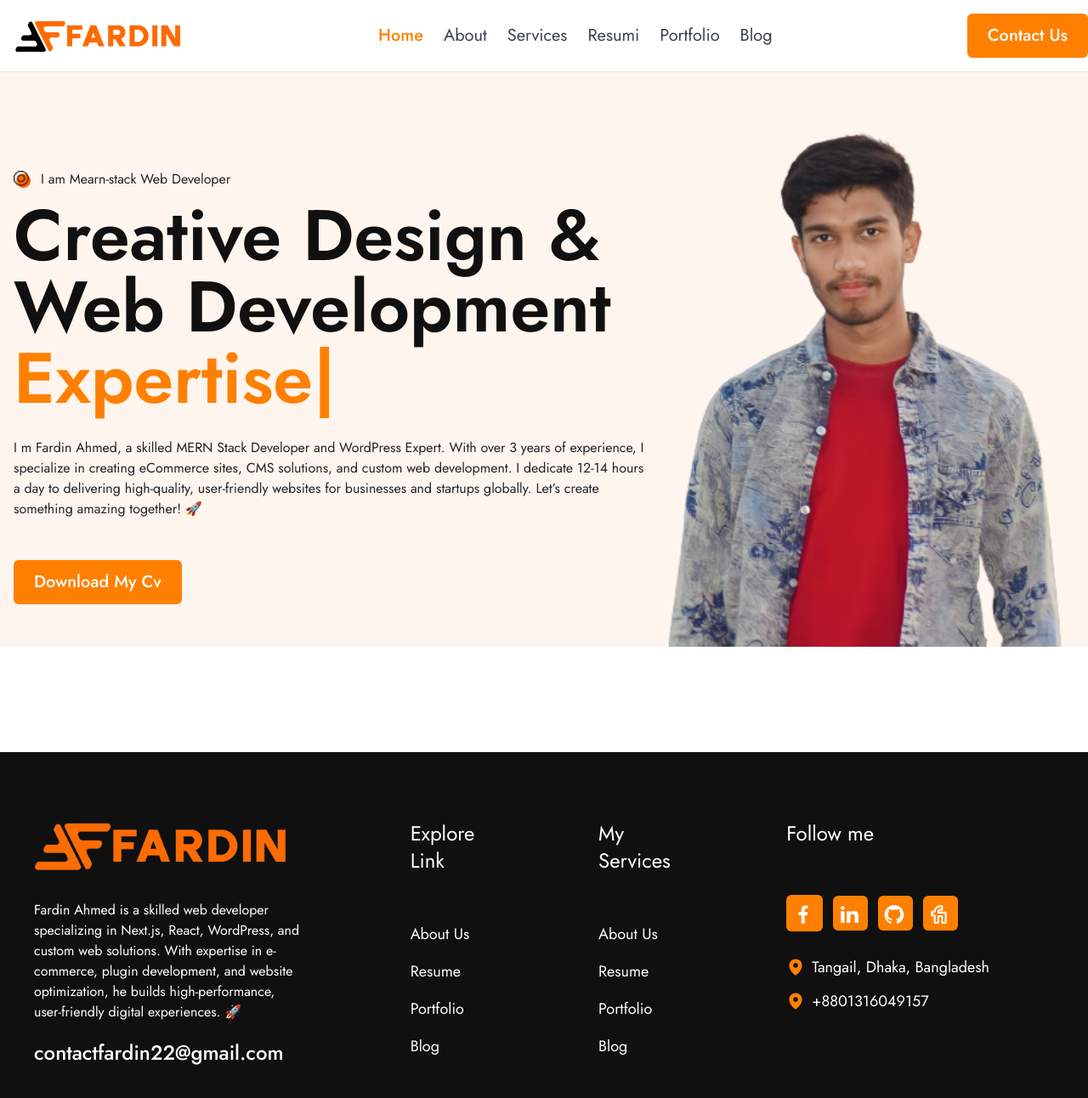
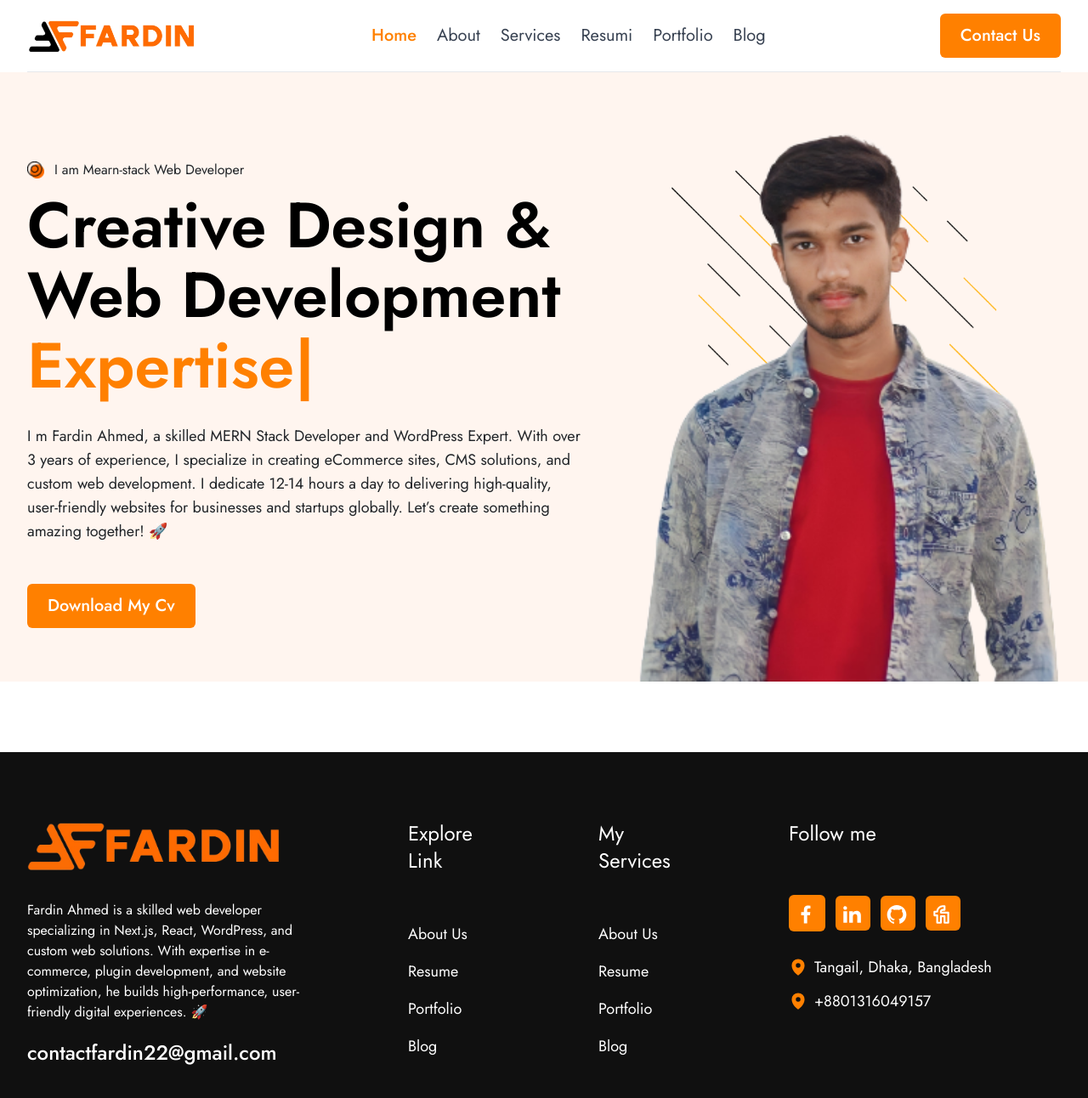
Before and after one commit to devfardin/Next-Level-Portfolio-Client, a Next.js app in the folder Client/: page / in a window 1280 px wide. Shown: the top 1292 px of the page at 85% size. Built offline with nearby package versions, Linux system fonts and the light colour scheme.

Commit message:
fix container and hero sectin home page

```diff
--- a/Client/src/app/(mainLayout)/(home)/Hero.tsx
+++ b/Client/src/app/(mainLayout)/(home)/Hero.tsx
@@ -1,22 +1,23 @@
 "use client"
 import orangeDot from '../../../../public/images/orangeDot.png'
+import homeNannerShape from '../../../../public/images/homeNannerShape.png'
 import Image from 'next/image'
 import fardinAhmed from '../../../../public/images/fardin-ahmed.png'
 import { TypeAnimation } from 'react-type-animation'
 import ResumiDownload from './ResumiDownload'
+import Container from '@/components/shared/Container'
 const HomePageHero = () => {
     return (
         <div className='bg-background'>
-            <div className='container mx-auto px-4'>
-                <div className='grid grid-cols-1 md:grid-cols-5 items-center justify-between pt-16 gap-4'>
-                    <div className='col-span-3'>
+            <Container>
+                <div className='flex flex-col-reverse lg:flex-row items-end lg:items-center justify-between pt-10 md:pt-16 gap-16'>
+                    <div className='flex-1 pb-0 sm:pb-6'>
                         <div className='flex gap-3 items-center'>
                             <Image alt="Who's me" src={orangeDot} width={20} height={50} />
                             <span className=' text-base font-normal text-black_secondary'>I am Mearn-stack Web Developer</span>
                         </div>
                         <div className='flex flex-col gap-4 mt-3'>
-                            <h1 className='md:text-5xl xl:text-[84px] font-semibold text-black
-                            leading-[1.1em]'>Creative Design  & Web Development  <TypeAnimation
+                            <h1 className='text-4xl sm:text-5xl md:text-4xl xl:text-[75px] font-semibold leading-[1.2em] md:leading-[1.1em] inline'> Creative Design  & Web Development <TypeAnimation
                                 sequence={[
                                     'Services',
                                     1000,
@@ -32,23 +33,23 @@ const HomePageHero = () => {
                                 wrapper="span"
                                 className='text-primery inline-block'
                                 cursor={true}
-                                    repeat={Infinity}
-                                /></h1>
+                                repeat={Infinity}/>
+                            </h1>
 
-                            <p className='font-normal text-base text-black_secondary mt-3'>
+                            <p className='font-normal text-lg text-black_secondary mt-3'>
                                 I m Fardin Ahmed, a skilled MERN Stack Developer and WordPress Expert.
                                 With over 3 years of experience, I specialize in creating eCommerce sites, CMS solutions, and custom web development. I dedicate 12-14 hours a day to delivering high-quality, user-friendly websites for businesses and startups globally. Let’s create something amazing together! 🚀</p>
                             <div className='mt-8'>
-                                <ResumiDownload/>
-                                </div>
-
-                        </div>
-                    </div>
-                    <div className='col-span-2 place-items-end align-bottom'>
-                        <Image alt="Fardin Ahmed" className='text-right' src={fardinAhmed} width={550} height={500} />
+                                <ResumiDownload />
                             </div>
                         </div>
                     </div>
+                    <div className='max-w-[500px] mx-auto lg:place-items-end align-middle lg:align-bottom relative'>
+                        <Image alt="bg move " className='text-right animate-bg-move-3d absolute sm:top-10 sm:right-12 z-0 ' src={homeNannerShape} width={400} height={500} />
+                        <Image alt="Fardin Ahmed" className='text-right z-10 relative' src={fardinAhmed} width={500} height={500} />
+                    </div>
+                </div>
+            </Container>
         </div>
     )
 }
--- a/Client/src/app/globals.css
+++ b/Client/src/app/globals.css
@@ -7,3 +7,24 @@
 body {
   font-family: "Jost", serif;
 };
+
+/* Animations */
+
+@keyframes BgMove3D {
+  0% {
+    transform: translate3d(0px, 0px, 0px);
+}
+50% {
+    transform: translate3d(-30px, -30px, -30px);
+}
+100% {
+    transform: translate3d(0px, 0px, 0px);
+}
+}
+
+.bg-move-3d {
+  animation-name: BgMove3D;
+  animation-duration: 2s;
+  animation-timing-function: linear;
+  animation-iteration-count: infinite;
+}
--- /dev/null
+++ b/Client/src/components/shared/Container.tsx
@@ -0,0 +1,11 @@
+const Container = ({
+    children,
+  }: Readonly<{
+    children: React.ReactNode;
+  }>) => {
+  return (
+    <div className='container mx-auto px-8'> { children } </div>
+  )
+}
+
+export default Container
--- a/Client/src/components/shared/Footer.tsx
+++ b/Client/src/components/shared/Footer.tsx
@@ -7,6 +7,7 @@ import { TbBrandFiverr } from 'react-icons/tb'
 import { RiLinkedinFill } from 'react-icons/ri'
 import { AiOutlineGithub } from 'react-icons/ai'
 import { PiMapPinFill } from 'react-icons/pi'
+import Container from './Container'
 const Footer = () => {
   const exporeLink = [
     {
@@ -27,9 +28,9 @@ const Footer = () => {
     },
   ]
   return (
-    <div className='bg-black'>
-      <div className='container mx-auto py-10 lg:py-20'>
-        <div className='grid grid-cols-1 sm:grid-cols-3 md:grid-cols-3 lg:grid-cols-3 xl:grid-cols-6 gap-10 lg:gap-32 justify-between px-10'>
+    <div className='bg-black py-10 lg:py-20'>
+      <Container>
+      <div className='grid grid-cols-1 sm:grid-cols-3 md:grid-cols-3 lg:grid-cols-3 xl:grid-cols-6 gap-10 lg:gap-32 justify-between'>
           {/* First items */}
           <div className='flex flex-col gap-5 sm:col-span-6 xl:col-span-2'>
             <Image alt="Fardin's Logo" src={logo} width={300} height={200} />
@@ -84,6 +85,9 @@ const Footer = () => {
             </div>
           </div>
         </div>
+      </Container>
+      <div className='container mx-auto '>
+
       </div>
     </div>
   )
--- a/Client/src/components/shared/Navbar.tsx
+++ b/Client/src/components/shared/Navbar.tsx
@@ -5,6 +5,7 @@ import Image from "next/image";
 import { usePathname } from "next/navigation";
 import HoverLink from "./HoverLink";
 import MobileMenu from "../MobileMenu";
+import Container from "./Container";
 export const menuItems = [
   {
     label: 'Home',
@@ -34,12 +35,13 @@ export const menuItems = [
 const Navbar = () => {
   const pathname = usePathname();
   return (
-    <div className="container mx-auto flex items-center justify-between
+    <Container>
+      <div className="flex items-center justify-between
     bg-white border-b py-4">
         <div className="flex items-center">
           <Link
             href="/"
-          className="ml-4 text-xl font-semibold text-gray-800 hover:text-gray-600"
+            className=" text-xl font-semibold text-gray-800 hover:text-gray-600"
           >
             <Image src={logo} width={200} height={150} alt="Fardin's Logo" />
           </Link>
@@ -58,15 +60,15 @@ const Navbar = () => {
             }
           </ul>
         </div>
-
         <div className="flex items-center">
           <div className="hidden lg:block">
-        <HoverLink label="Contact Us" link="/contact"/>
+            <HoverLink label="Contact Us" link="/contact" />
           </div>
-
-        <MobileMenu/>
+          <MobileMenu />
         </div>
       </div>
+    </Container>
+
   );
 };
 
--- a/Client/tailwind.config.ts
+++ b/Client/tailwind.config.ts
@@ -8,6 +8,24 @@ export default {
   ],
   theme: {
     extend: {
+      keyframes: {
+        BgMove3D: {
+          '0%': { transform: 'translate3d(0px, 0px, 0px)' },
+          "50%": { transform: "translate3d(-30px, -30px, -30px)" },
+          "100%": { transform: "translate3d(0px, 0px, 0px)" },
+        }
+      },
+      animation: {
+        'bg-move-3d': 'BgMove3D 2s infinite',
+      },
+      container: {
+        screens: {
+          sm: "100%",
+          md: "100%",
+          lg: "1024px",
+          xl: "1280px",
+        },
+      },
       colors: {
         primery: "#FF8000",
         secondary: "#606060",
```
Also changed, not shown: Client/public/images/fardin-ahmed.png, Client/public/images/homeNannerShape.png (added). Lines whose indentation alone changed are shown as unchanged.
